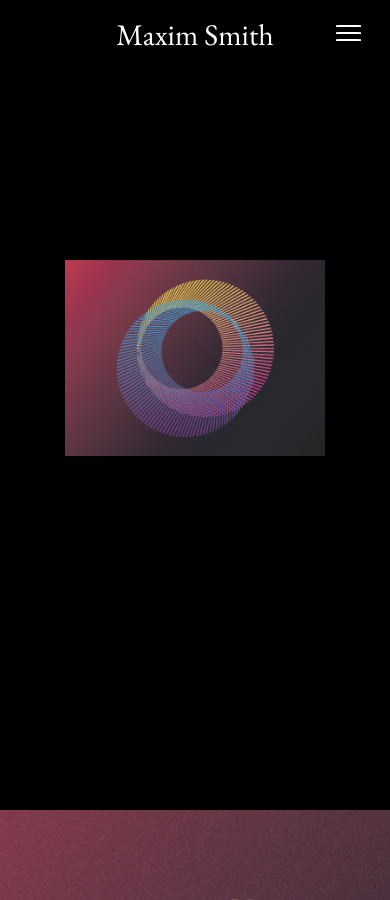
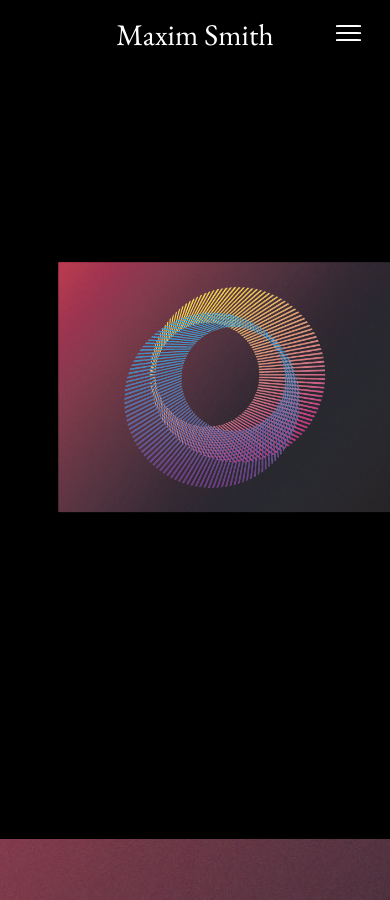
Before and after one commit to Maximsmith/Maximsmith, a Jekyll site: the page built from work/proj-7.html, in a window 390 px wide and 900 px high, scrolled down 1516 px. Built offline with Jekyll 4.4.1, drawn with Linux system fonts in a browser that asks for light colours; nearby versions of some CDN libraries.

Commit message:
Update image_medium.css

```diff
--- a/css/image_medium.css
+++ b/css/image_medium.css
@@ -22,3 +22,12 @@
 	max-width: 100%;
 	max-height: 70vh;
 }
+
+@media screen and (max-width:414px) {
+	.image_medium_content {
+		position: inherit;
+		text-align: center;
+		margin: 7.5% auto;
+		width: 85%;
+	}
+}
```
